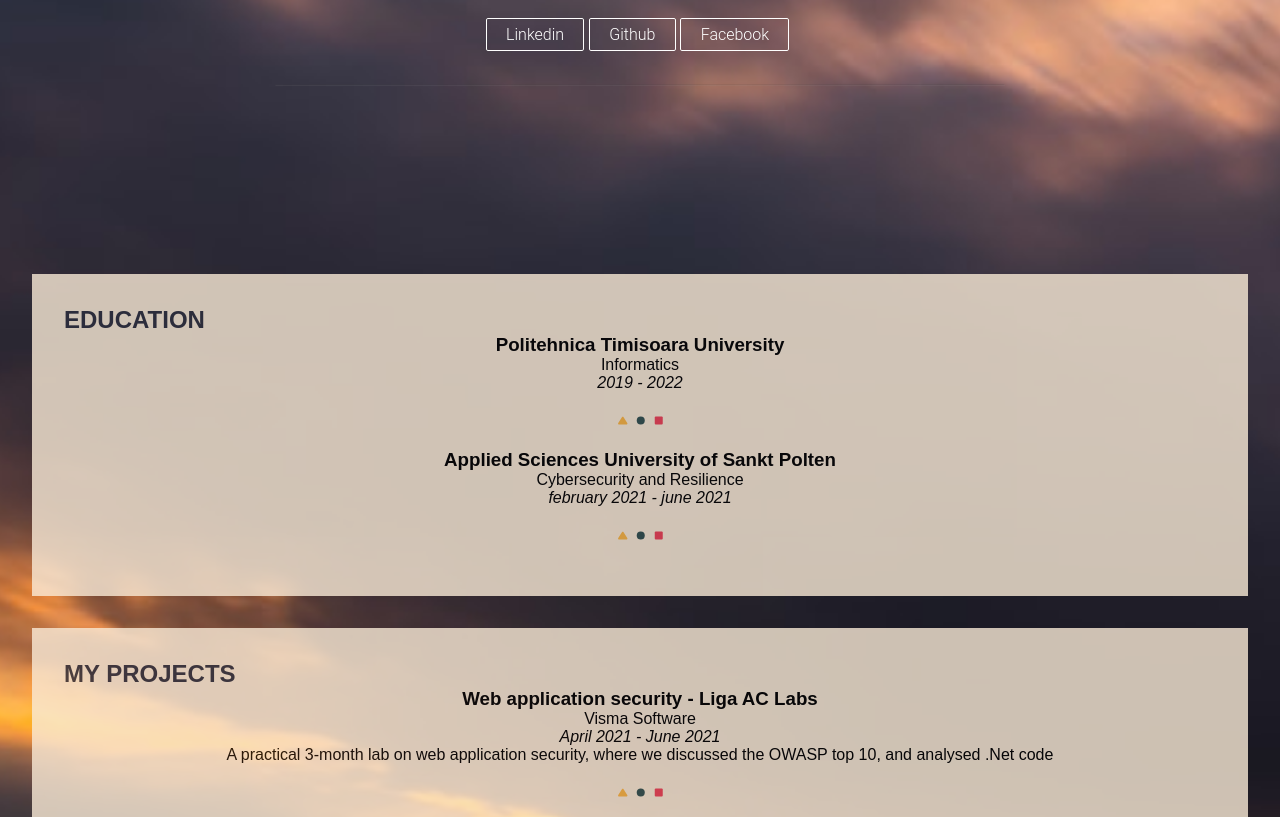
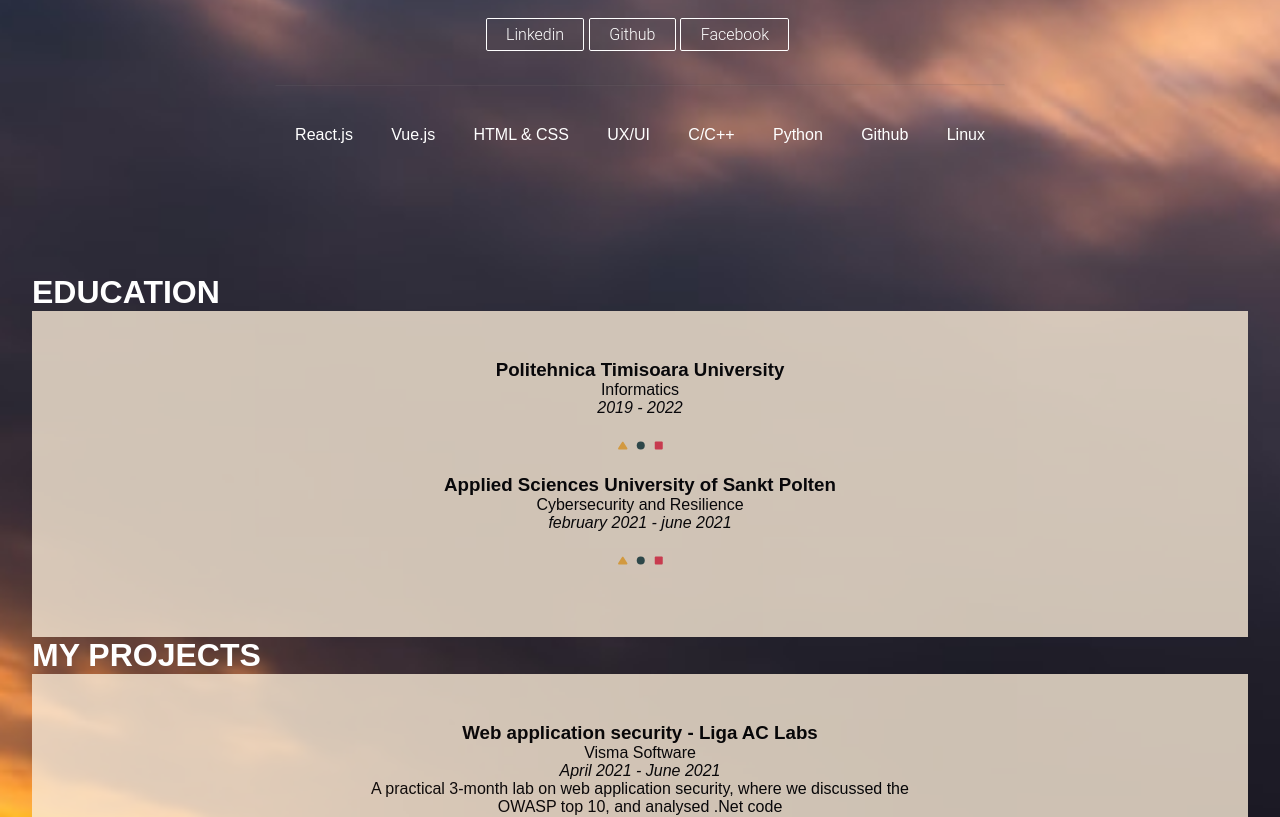
Before and after one commit to undcybele/react-portfolio, a React (Create React App) app: page / in a window 1280 px wide. Shown: the part 480-1297 px from the top of the page. Built offline with nearby package versions, Linux system fonts and the light colour scheme.

Commit message:
added the skill list and changed styling

```diff
--- a/public/index.html
+++ b/public/index.html
@@ -7,37 +7,17 @@
     <meta name="theme-color" content="#000000" />
     <meta
       name="description"
-      content="Web site created using create-react-app"
+      content="The personal portfolio of Andreea Bolea"
     />
     <link rel="apple-touch-icon" href="%PUBLIC_URL%/logo192.png" />
-    <!--
-      manifest.json provides metadata used when your web app is installed on a
-      user's mobile device or desktop. See https://developers.google.com/web/fundamentals/web-app-manifest/
-    -->
     <link rel="manifest" href="%PUBLIC_URL%/manifest.json" />
-    <!--
-      Notice the use of %PUBLIC_URL% in the tags above.
-      It will be replaced with the URL of the `public` folder during the build.
-      Only files inside the `public` folder can be referenced from the HTML.
-
-      Unlike "/favicon.ico" or "favicon.ico", "%PUBLIC_URL%/favicon.ico" will
-      work correctly both with client-side routing and a non-root public URL.
-      Learn how to configure a non-root public URL by running `npm run build`.
-    -->
-    <title>React App</title>
+    <title>Andreea Bolea</title>
   </head>
   <body>
     <noscript>You need to enable JavaScript to run this app.</noscript>
     <div id="root"></div>
     <!--
-      This HTML file is a template.
-      If you open it directly in the browser, you will see an empty page.
-
-      You can add webfonts, meta tags, or analytics to this file.
-      The build step will place the bundled scripts into the <body> tag.
-
-      To begin the development, run `npm start` or `yarn start`.
-      To create a production bundle, use `npm run build` or `yarn build`.
+      If you got here then I have probably picked your interest, hit me up!
     -->
   </body>
 </html>
--- a/src/App.css
+++ b/src/App.css
@@ -1,3 +1,8 @@
+* {
+  box-sizing: border-box;
+  margin: 0;
+  padding: 0;
+}
 .App {
   text-align: center;
   font-family: Poppins, sans-serif;
--- a/src/components/About/About.css
+++ b/src/components/About/About.css
@@ -62,3 +62,19 @@
   border-color: #2f2d2e;
   border-color: rgba(150, 150, 150, 0.1);
 }
+.skills {
+  display: flex;
+  align-items: center;
+  justify-content: center;
+  list-style: none;
+  margin: 5vh;
+}
+.skills a {
+  padding: 0.35em 1.2em;
+  box-sizing: border-box;
+  text-decoration: none;
+  font-weight: 300;
+  color: #ffffff;
+  text-align: center;
+  transition: all 0.2s;
+}
--- a/src/components/About/About.js
+++ b/src/components/About/About.js
@@ -21,6 +21,16 @@ class About extends Component {
                 })}
             </ul>
             <hr />
+            <ul className="skills" alt="skills list">
+              {cvData.skills &&
+                cvData.skills.map((skill) => {
+                  return (
+                    <li>
+                      <a>{skill}</a>
+                    </li>
+                  );
+                })}
+            </ul>
           </div>
         </div>
       </>
--- a/src/components/Header/Header.css
+++ b/src/components/Header/Header.css
@@ -1,9 +1,3 @@
-* {
-  box-sizing: border-box;
-  margin: 0;
-  padding: 0;
-}
-
 li,
 a,
 button {
@@ -18,7 +12,6 @@ header {
   justify-content: center;
   align-items: center;
   min-height: 8vh;
-  min-width: 100vh;
 }
 nav {
   display: flex;
@@ -41,6 +34,7 @@ nav {
 .nav_links li a:hover {
   color: #f89501;
 }
+
 button {
   padding: 9px 25px;
   background-color: rgba(0, 136, 169, 1);
--- a/src/components/Resume/Resume.css
+++ b/src/components/Resume/Resume.css
@@ -1,20 +1,26 @@
 .resume {
   width: 100vw;
+  padding: 2em;
 }
-
+.element {
+  width: 70vh;
+}
 .education,
 .projects {
+  padding: 3em;
   background-color: antiquewhite;
   opacity: 80%;
-  padding: 2em;
-  margin: 2em;
+  display: flex;
+  justify-content: center;
+  align-items: center;
 }
 .title h1 {
   text-align: left;
   text-transform: uppercase;
-  color: #2d2f3e;
+  color: white;
 }
 
+/* separators */
 .breaker {
   margin: 1.5em auto;
   position: relative;
--- a/src/components/Resume/Resume.js
+++ b/src/components/Resume/Resume.js
@@ -6,11 +6,12 @@ class Resume extends Component {
     return (
       <div className="resume">
         <a id="resume"></a>
-        <section className="education">
         <div className="title">
           <h1>
             <span>Education</span>
           </h1>
+        </div>
+        <section className="education">
           <div className="element">
             {cvData.education &&
               cvData.education.map((item) => {
@@ -26,15 +27,15 @@ class Resume extends Component {
                 );
               })}
           </div>
-          </div>
         </section>
 
         <a id="projects"></a>
-        <section className="projects">
         <div className="title">
           <h1>
             <span>My projects</span>
           </h1>
+        </div>
+        <section className="projects">
           <div className="element">
             {cvData.projects &&
               cvData.projects.map((item) => {
@@ -46,12 +47,11 @@ class Resume extends Component {
                       {item.beginDate}
                       {item.endDate}
                     </em>
-                      <p>{item.description}</p>
+                    <p className="description">{item.description}</p>
                     <hr className="breaker" />
                   </>
                 );
               })}
-            </div>
           </div>
         </section>
       </div>
--- a/src/cvData.js
+++ b/src/cvData.js
@@ -66,6 +66,16 @@ let cvData = {
         "I am the design team coordinator of ISWinT Internation Festival. My responsabilities include team and task-management, website design and creating the visual materials",
     },
   ],
+  skills: [
+    "React.js",
+    "Vue.js",
+    "HTML & CSS",
+    "UX/UI",
+    "C/C++",
+    "Python",
+    "Github",
+    "Linux",
+  ],
   colors: {
     main: "#d4977a",
     main_dark: "#353341",
```
Also changed, not shown: src/index.js (+6 -10 lines), public/manifest.json, src/img/colors.js (renamed from src/colors.js). Lines whose indentation alone changed are shown as unchanged.
